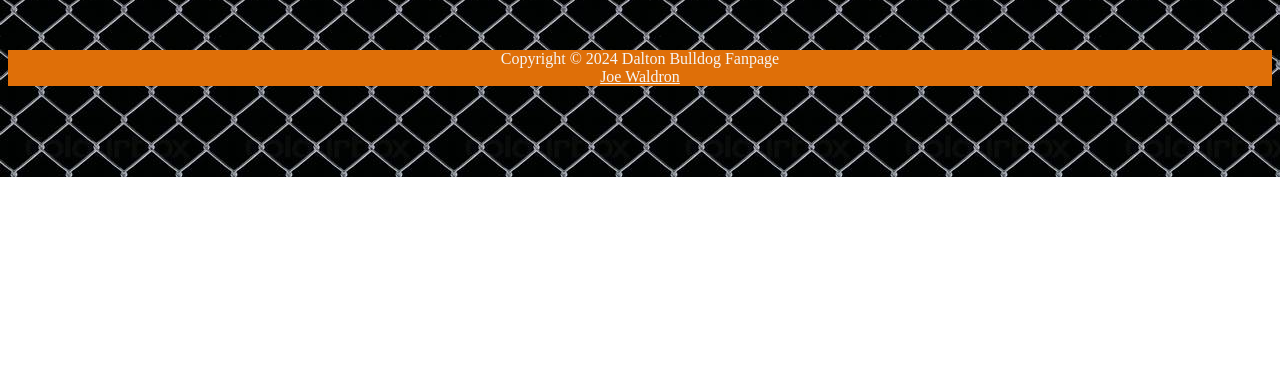
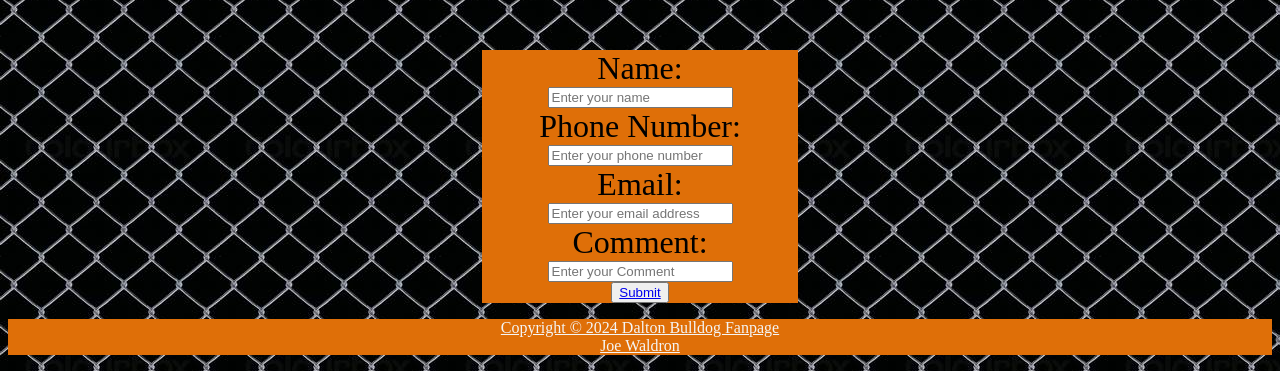
Before and after one commit to jwaldron77/jwaldron77.github.io, a plain HTML site: page contact.html in a window 1280 px wide. Shown: the part 623-994 px from the top of the page. Before the commit the page ends 800 px from the top, so only its background shows below. Drawn offline with Linux system fonts and the light colour scheme.

Commit message:
Update contact.html

```diff
--- a/contact.html
+++ b/contact.html
@@ -23,7 +23,19 @@
         </nav>
         <main>
             <h2>Contact Info</h2>
-
+                <div class="form">
+                <form>
+                    <label for="name">Name:</label>
+                    <input type="text" id="name" name="name" placeholder="Enter your name">
+                    <label for="phone">Phone Number:</label>
+                    <input type="text" id="phone" name="phone" placeholder="Enter your phone number">
+                    <label for="email">Email:</label>
+                    <input type="text" id="email" name="email" placeholder="Enter your email address">
+                    <label for="comment">Comment:</label>
+                    <input type="text" id="comment" name="comment" placeholder="Enter your Comment">
+                    <button type="submit" name="submit" value="submit email to jwaldron0908@starkstate.net"><a href="mailto: jwaldron0908@starkstate.net">Submit</button>
+                </form>
+                </div>
         </main>
         <footer>
             <p>
```
